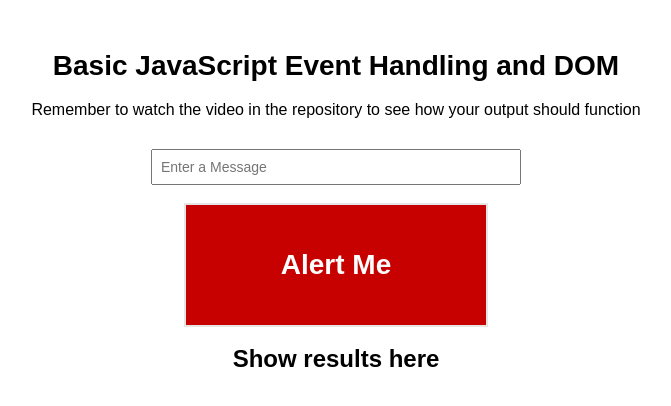
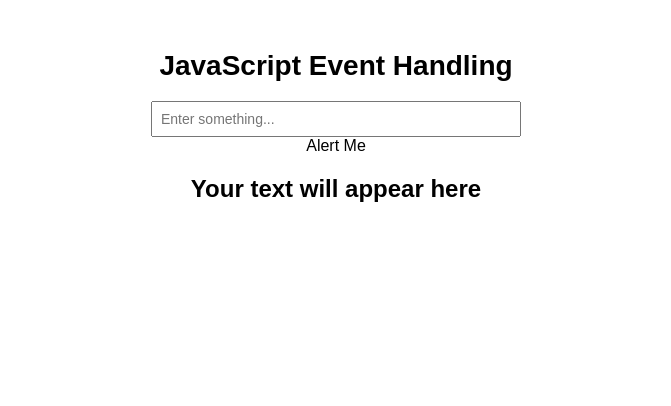
Before and after one commit to vikfern75/vikfern75_lab7, a plain HTML site: page index.html in a window 1280 px wide. Shown: the whole page, without its empty margins (304-975 px from the left). Drawn offline with Linux system fonts and the light colour scheme.

Commit message:
Update index.html

```diff
--- a/index.html
+++ b/index.html
@@ -1,21 +1,21 @@
 <!DOCTYPE html>
 <html lang="en">
 <head>
-    <meta charset="UTF-8" />
-    <meta name="viewport" content="width=device-width, initial-scale=1.0" />
-    <title>Basic JavaScript Event Handling and DOM</title>
-    <link rel="stylesheet" href="style.css">
+  <meta charset="UTF-8" />
+  <meta name="viewport" content="width=device-width, initial-scale=1.0" />
+  <title>Lab 7 - JS Event Handling</title>
+  <link rel="stylesheet" href="style.css" />
 </head>
 <body>
-    <h1>Basic JavaScript Event Handling and DOM</h1>
-    <p>Remember to watch the video in the repository to see how your output should function</p>
+  <div class="container">
+    <h1>JavaScript Event Handling</h1>
 
-    <input type="text" id="myInput" placeholder="Enter a Message" />
+    <input type="text" id="userInput" placeholder="Enter something..." />
+    <div id="alertBtn" class="button">Alert Me</div>
 
-    <div id="alertDiv" role="button" tabindex="0">Alert Me</div>
+    <h2 id="headline">Your text will appear here</h2>
+  </div>
 
-    <h2 id="myHeadline">Show results here</h2>
-
-    <script src="script.js"></script>
+  <script src="script.js"></script>
 </body>
 </html>
```
